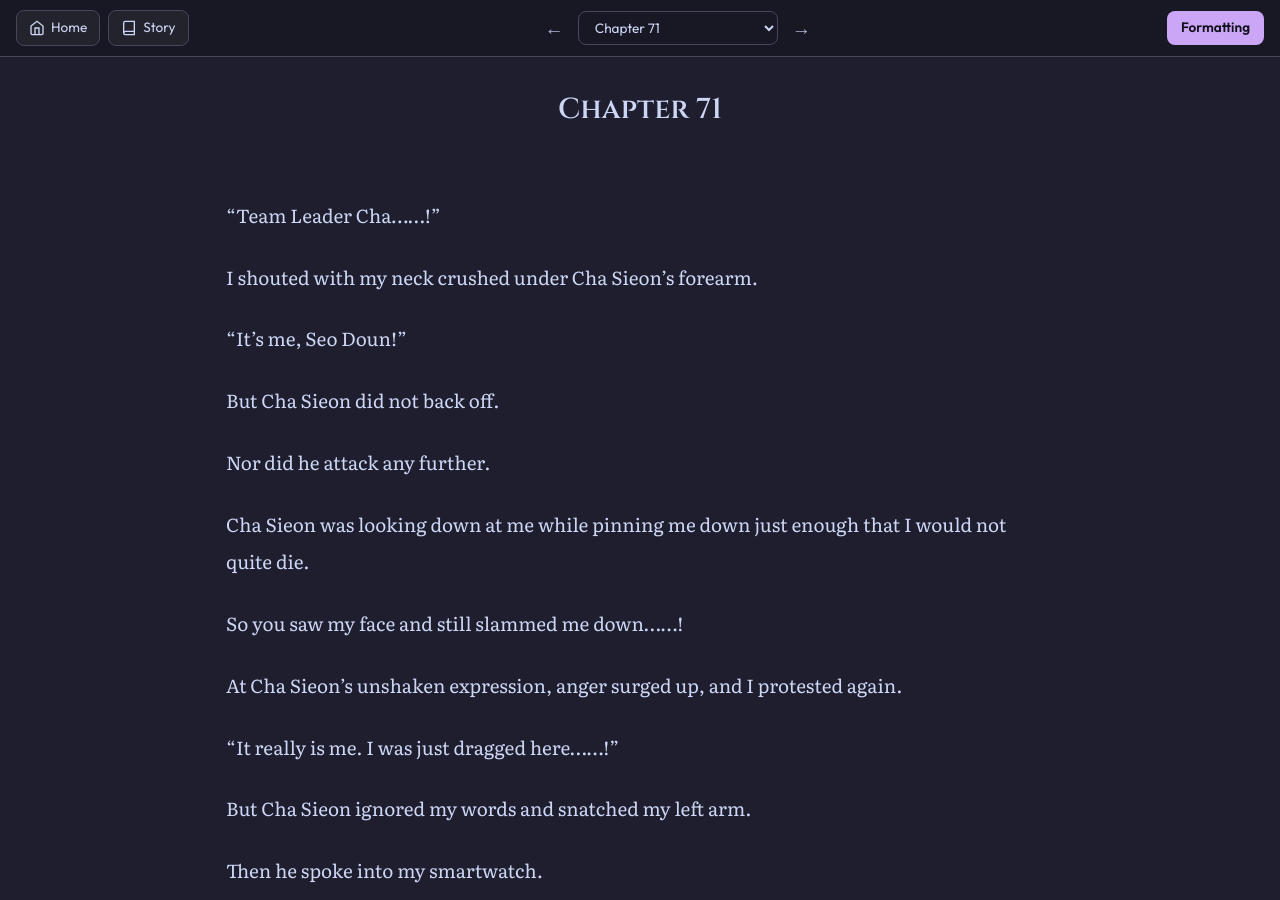
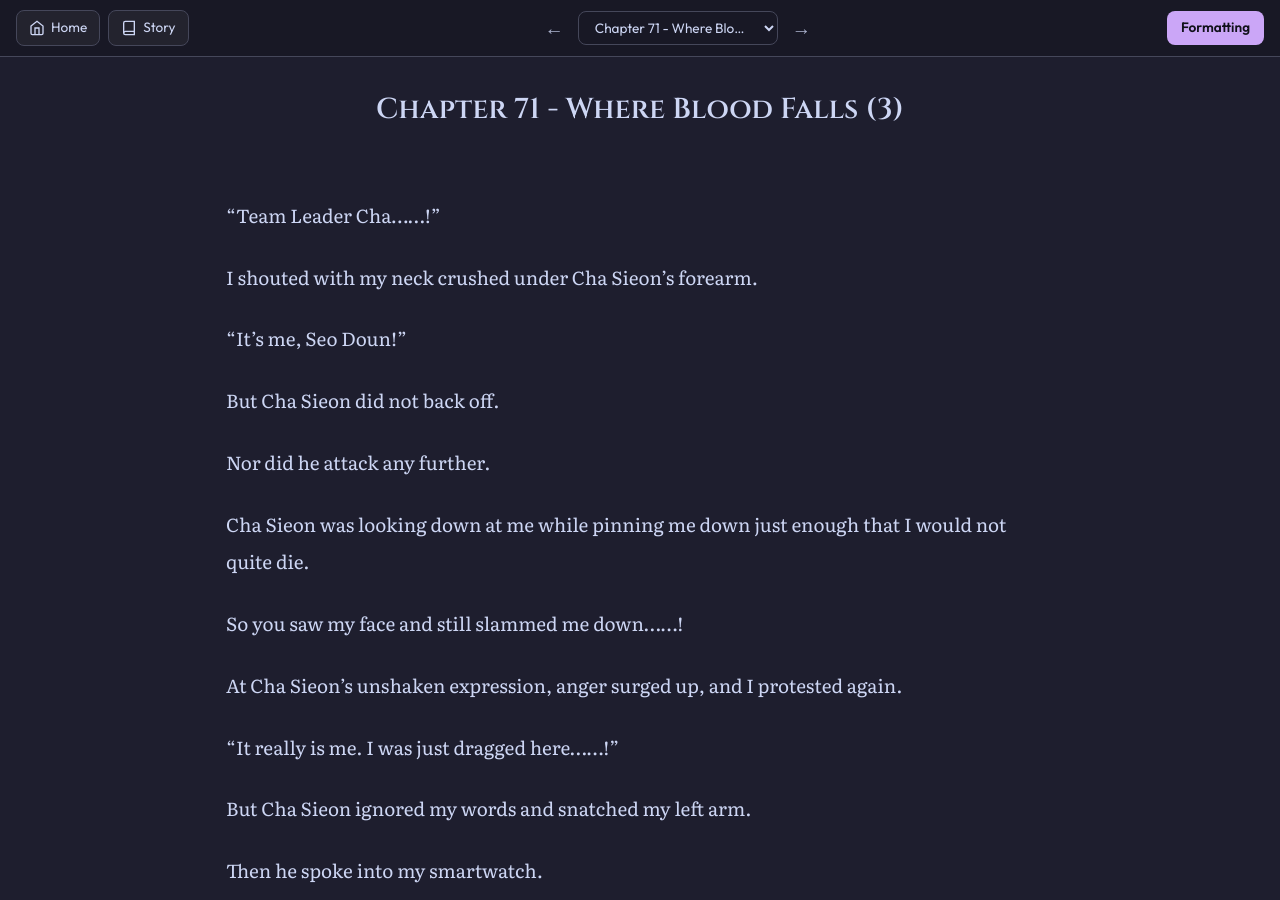
Before and after one commit to soleumn/soleumn.github.io, a Jekyll site: the page built from _chapters/esg/ch71.md, in a window 1280 px wide and 900 px high. Built offline with Jekyll 4.4.1, drawn with Linux system fonts in a browser that asks for light colours; comment, search, counter and statistics services are not loaded.

Commit message:
Update ch71.md

```diff
--- a/_chapters/esg/ch71.md
+++ b/_chapters/esg/ch71.md
@@ -1,5 +1,5 @@
 ---
-title: "Chapter 71"
+title: "Chapter 71 - Where Blood Falls (3)"
 categories: esg
 capitulo: 71
 ---
```
